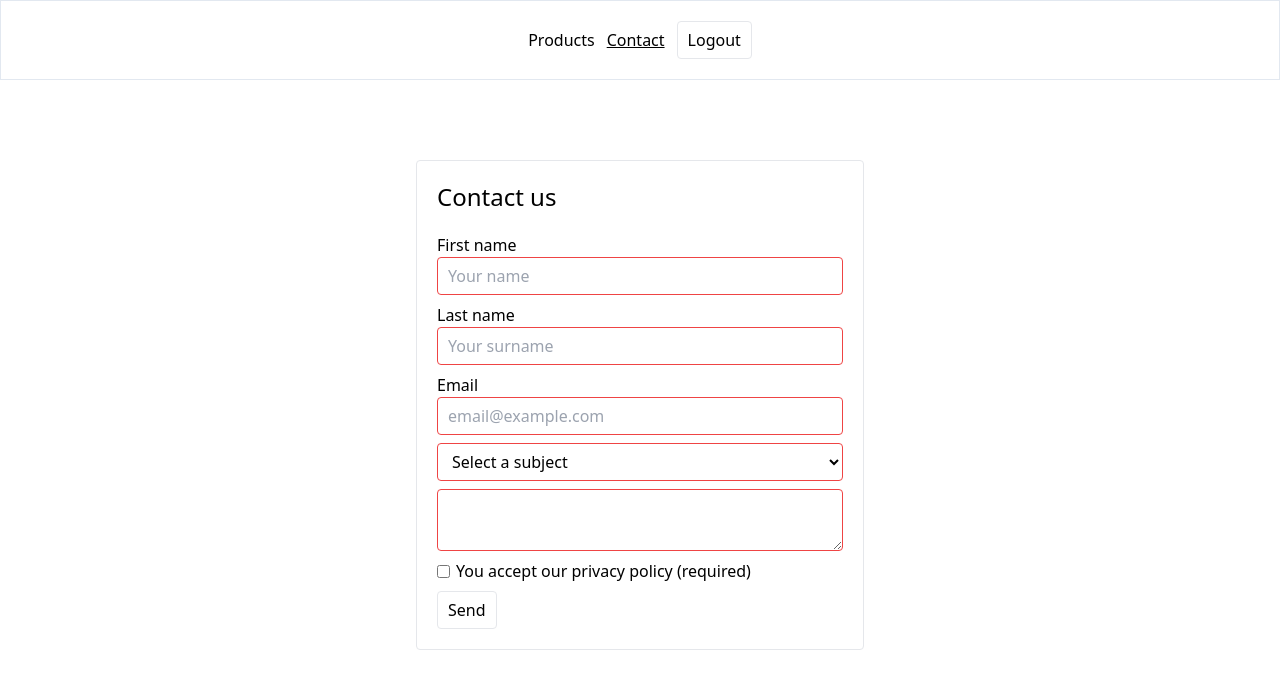
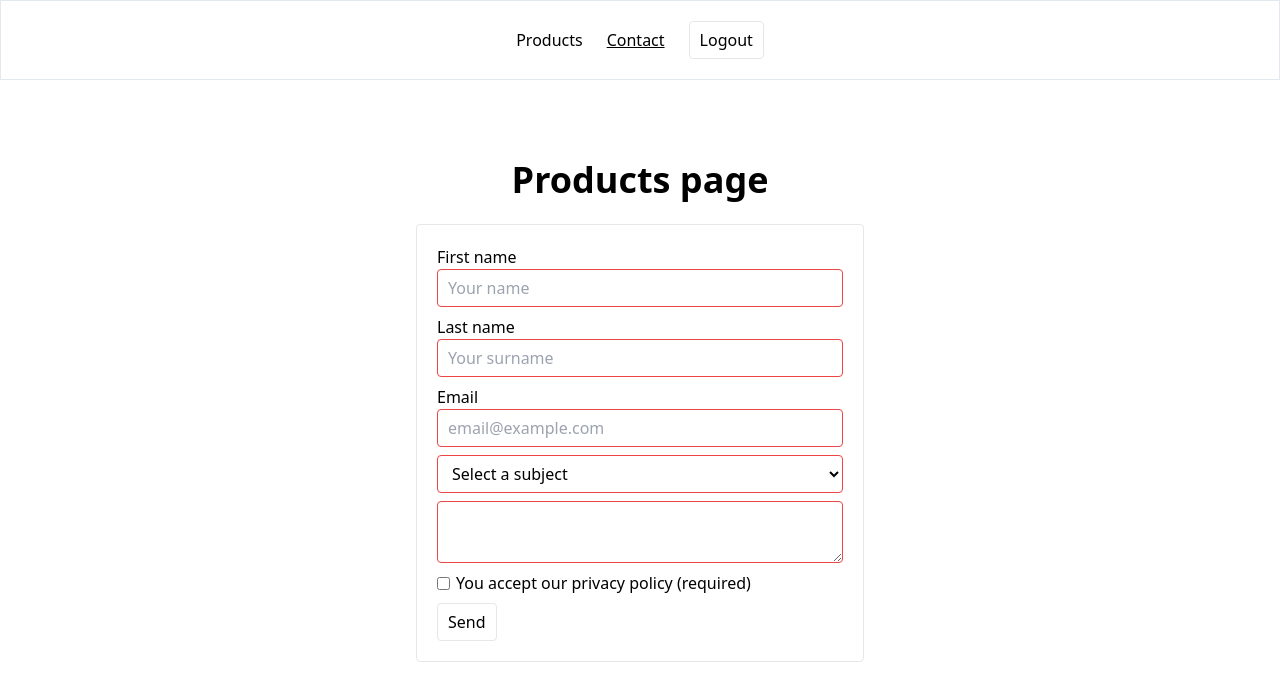
Before and after one commit to tpkee/tlg-test, a React (Create React App) app: page /contact in a window 1280 px wide. Shown: the top 700 px of the page. Built offline with nearby package versions, Linux system fonts and the light colour scheme; sample sign-in values are in the browser's storage.

Commit message:
feat: uniformedd layout across pages; refactor: removed logout button from index page

```diff
--- a/src/components/Navbar.jsx
+++ b/src/components/Navbar.jsx
@@ -6,9 +6,9 @@ import Button from "./Button";
 
 export default function Navbar () {
   return (
-    <>
+    <div  className="py-40">
       <div className="fixed top-0 left-0 bg-white w-full  border border-slate-200">
-        <div className="flex justify-center items-center gap-x-3 p-5">
+        <div className="flex justify-center items-center gap-x-6 p-5">
           <NavLink to="/" className={({ isActive }) =>
               isActive ? 'underline' : ''
             }>
@@ -25,7 +25,7 @@ export default function Navbar () {
           </Button>
         </div>
       </div>
-      <Outlet className="p-10" />
-    </>
+      <Outlet />
+    </div>
   )
 }
--- a/src/index.js
+++ b/src/index.js
@@ -7,7 +7,7 @@ import {
 import { RecoilRoot } from 'recoil';
 
 
-import Navbar from "./components/Navbar";
+import Navbar from './components/Navbar'
 
 import ProductsPage from "./pages/index";
 import LoginPage from "./pages/login";
--- a/src/pages/contact.jsx
+++ b/src/pages/contact.jsx
@@ -35,10 +35,11 @@ export default function Contact() {
   }
 
   return (
-    <div className="mx-auto mt-40 bg-white border rounded p-5 max-w-md ">
-      <h1 className="text-2xl pb-5">
-        Contact us
+    <div className='space-y-6'>
+      <h1 className='text-4xl font-bold text-center'>
+        Products page
       </h1>
+      <div className="mx-auto bg-white border rounded p-5 max-w-md">
         <form className='space-y-2' method='post' onSubmit={e => onContact(e)}>
           <Input
             type="text"
@@ -95,5 +96,6 @@ export default function Contact() {
           <p className={`text-red-500 ${isErrors ? 'block' : 'hidden'}`}>You must accept the privacy policy!</p>
         </form>
       </div>
+    </div>
   )
 }
--- a/src/pages/index.jsx
+++ b/src/pages/index.jsx
@@ -1,12 +1,14 @@
 import { useState, useEffect } from 'react';
 
-import { useAuth, logout } from '../auth/auth';
+import { useAuth } from '../auth/auth';
 import CardSkeleton from '../components/CardSkeleton';
 import CardProduct from '../components/CardProduct';
 import Button from '../components/Button';
 
 export default function ProductsPage() {
+
   useAuth('logged')
+
   const [page, setPage] = useState(1)
   const [offset, setOffset] = useState(0)
   const [isLoading, setIsLoading] = useState(true)
@@ -36,10 +38,7 @@ export default function ProductsPage() {
 
 
   return (
-    <div className='flex flex-col items-center gap-y-6 py-10'>
-      <Button onClick={() => logout()}>
-        Logout
-      </Button>
+    <div className='flex flex-col items-center gap-y-6 '>
       <h1 className='text-4xl font-bold'>
         Products page
       </h1>
```
Lines whose indentation alone changed are shown as unchanged.
